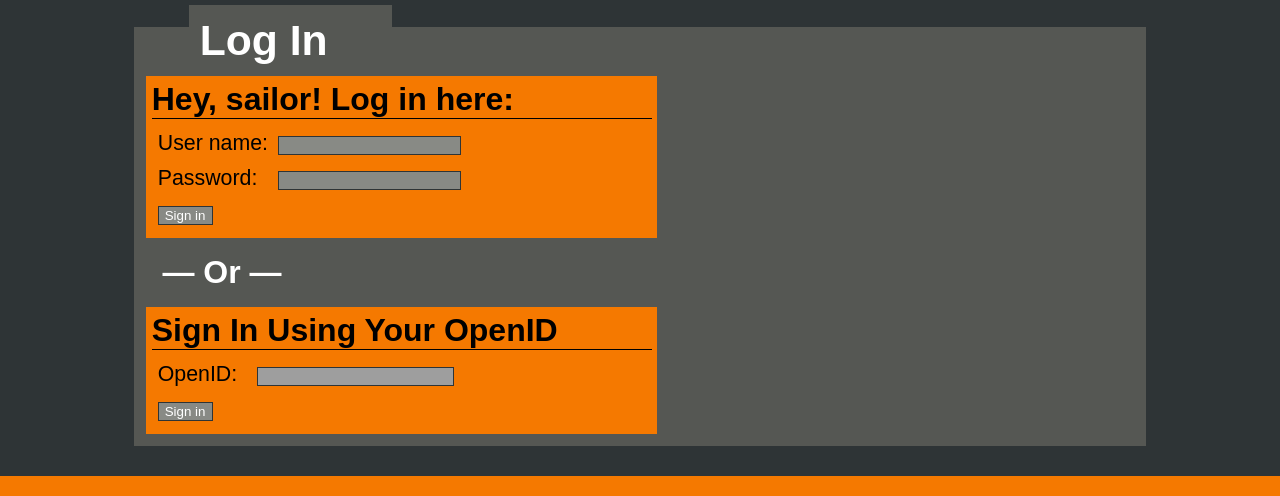
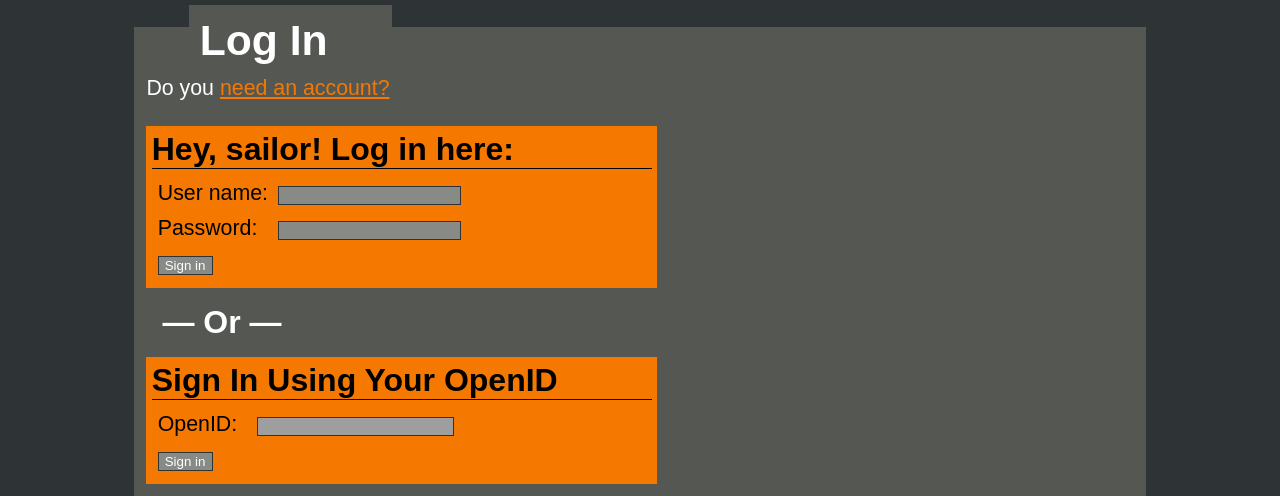
Before and after one commit to gcr/twg, a Django app: template registration/templates/registration/login.html in a window 1280 px wide. Shown: the part 324-820 px from the top of the page. Run offline with Django 3.2, Linux system fonts and the light colour scheme; the template is opened without the code that fills it: values that come from a table or form of the project are taken from there, others are empty; grey boxes are pictures that could not be loaded.

Commit message:
Registering new accounts is now possible through the login form

```diff
--- a/registration/templates/registration/login.html
+++ b/registration/templates/registration/login.html
@@ -21,6 +21,10 @@
                 Sorry, that's not a valid username or password.
             </div>
         {% endif %}
+        <div>
+            Do you <a href="{% url register_new_account %}">need an account?</a>
+        </div>
+        <br />
         <div class="form">
             <h2>Hey, sailor! Log in here:</h2>
             <table>
```
